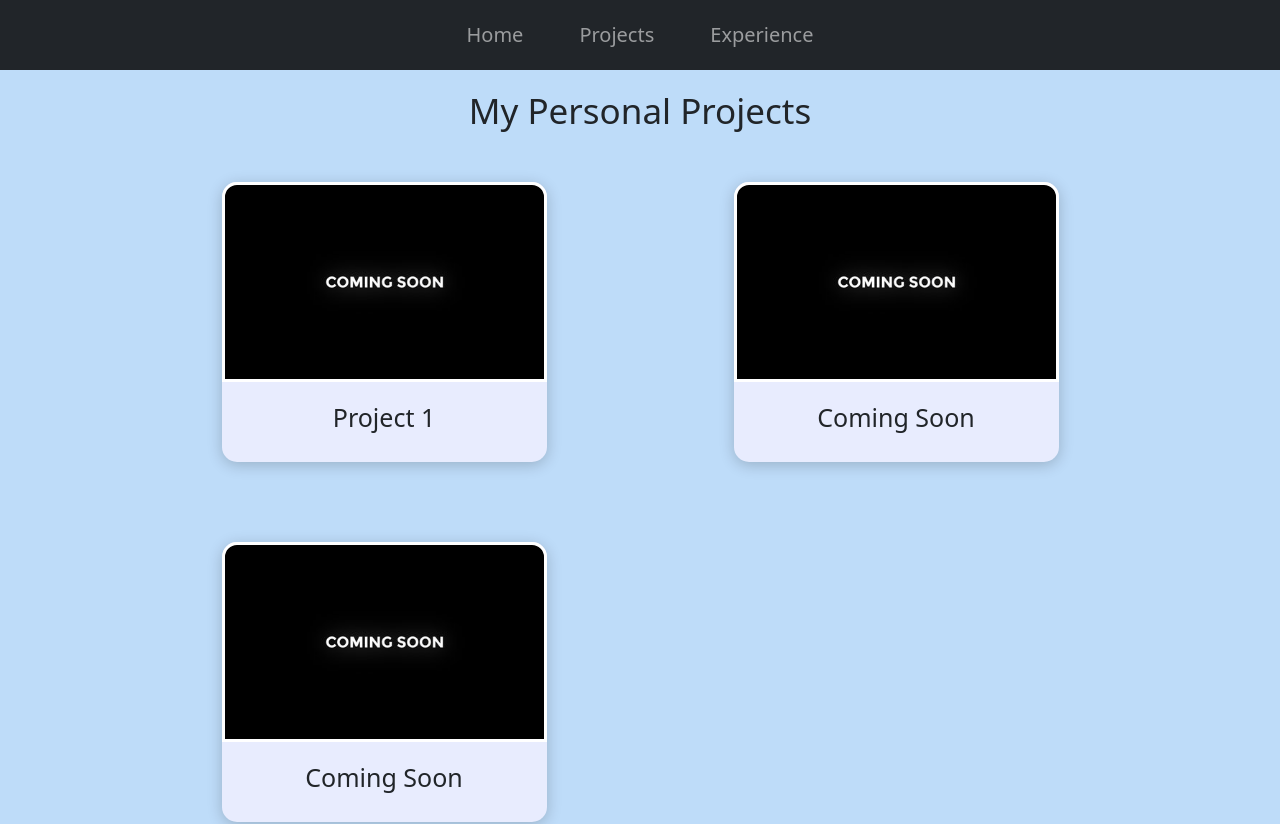
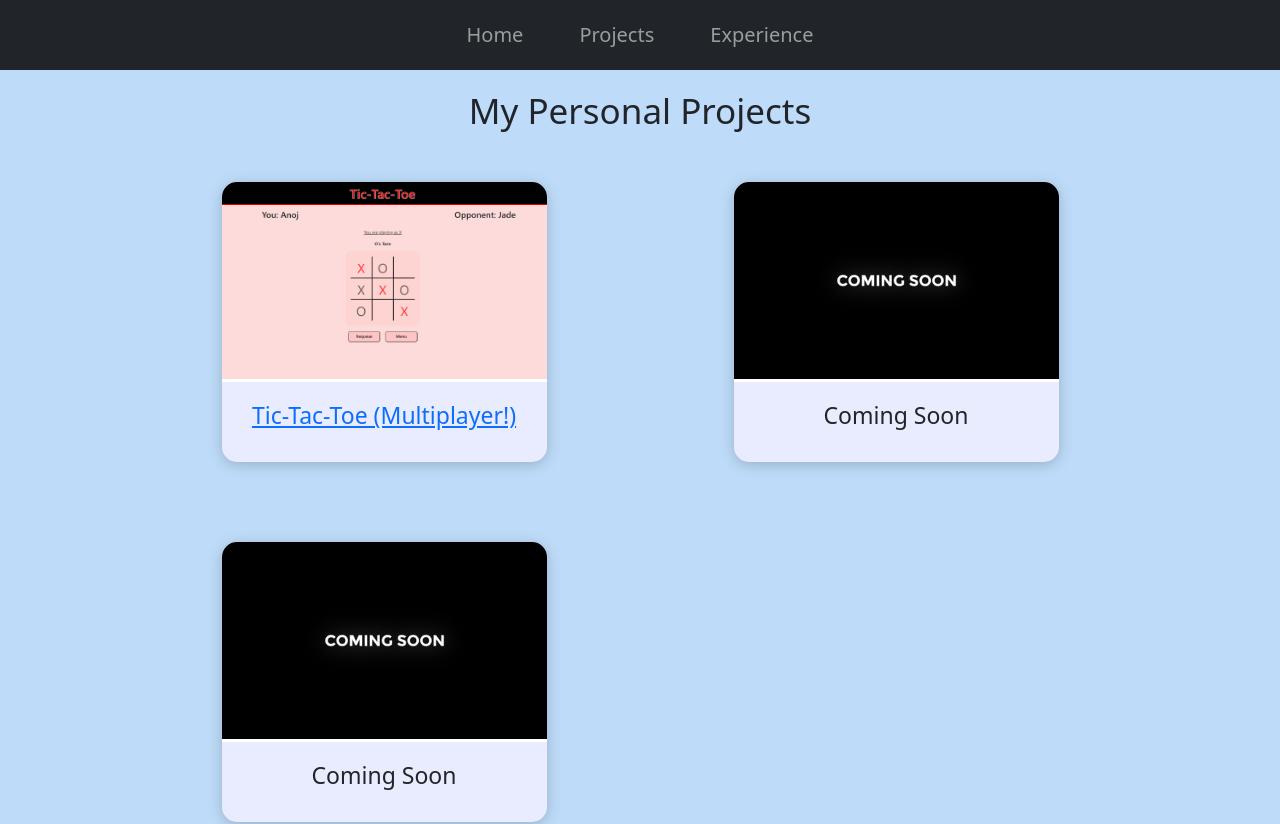
Before and after one commit to anojganesh/React-Portfolio, a React (Vite) app: page /projects in a window 1280 px wide. Shown: the top 824 px of the page. Built offline with nearby package versions, Linux system fonts and the light colour scheme.

Commit message:
add project

```diff
--- a/src/App.css
+++ b/src/App.css
@@ -238,7 +238,7 @@ body {
   background-position: center;
   background-repeat: no-repeat;
   background-size: cover;
-  border: 3px solid white;
+  border-bottom: 3px solid white;
 }
 
 .projectItem h1 {
@@ -247,6 +247,7 @@ body {
 
 .projName{
     padding-top: 20px;
+    font-size: 23px !important;
 }
 
 .projTitle{
--- a/src/components/ProjectItem.tsx
+++ b/src/components/ProjectItem.tsx
@@ -1,15 +1,18 @@
 import React from "react";
 
-interface Props{
-    image: string;
-    name: string;
+interface Props {
+  image: string;
+  name: string;
+  link?: string;
 }
-function ProjectItem({ image, name} : Props) {
+function ProjectItem({ image, name, link }: Props) {
   return (
-    <div className="projectItem">
-      <div style={{backgroundImage: `url(${image})`}} className="bgImage"/>
-      <h1 className="projName">{name}</h1>
-    </div>
+    <a href={link}>
+      <div className="projectItem">
+        <div style={{ backgroundImage: `url(${image})` }} className="bgImage" />
+        <h1 className="projName">{name}</h1>
+      </div>
+    </a>
   );
 }
 
--- a/src/pages/Projects.tsx
+++ b/src/pages/Projects.tsx
@@ -1,13 +1,15 @@
 import React from 'react';
 import ProjectItem from "../components/ProjectItem";
+import TicTacToe from "../assets/TicTacToe.png";
 import projcs from "../assets/proj99.png";
 
 function Projects() {
+  const link = "https://tic-tac-toe-ag.netlify.app/";
   return (
     <div className="projects">
       <h1 className="projTitle"> My Personal Projects</h1>
         <div className="projectList">
-          <ProjectItem name="Project 1" image={projcs}/>
+          <ProjectItem name="Tic-Tac-Toe (Multiplayer!)" image={TicTacToe} link={link}/>
           <ProjectItem name="Coming Soon" image={projcs}/>
           <ProjectItem name="Coming Soon" image={projcs}/>
         </div>
```
Also changed, not shown: src/assets/TicTacToe.png (added).
